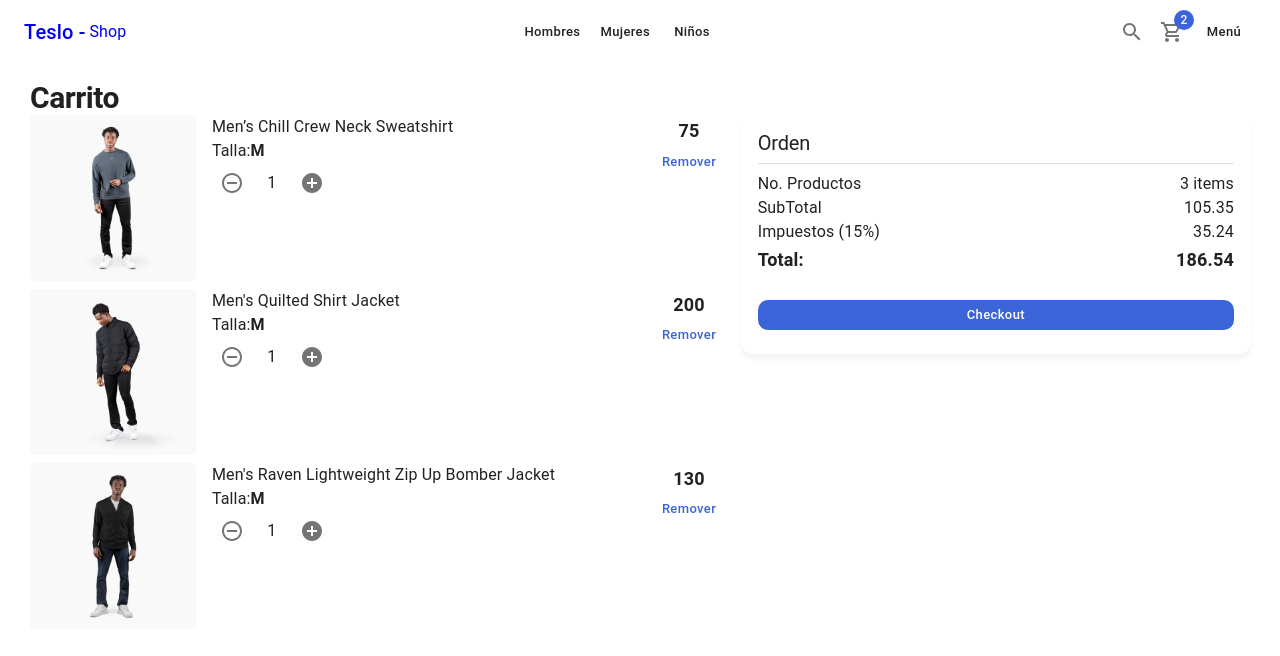
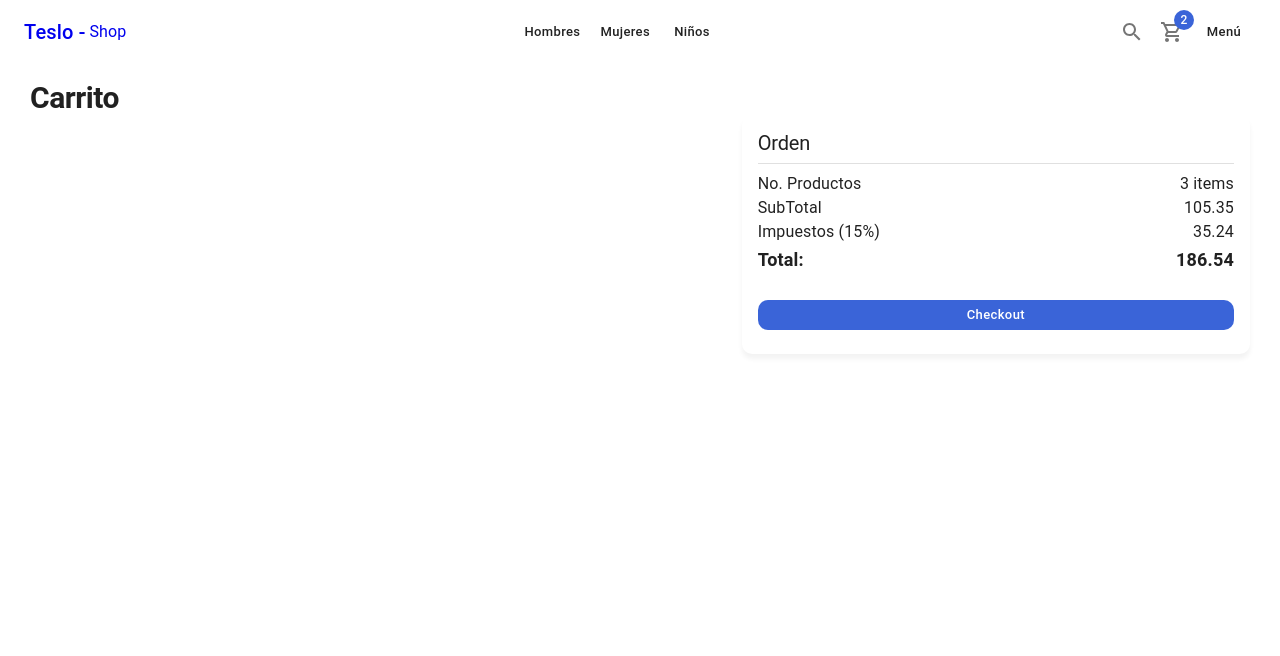
Before and after one commit to wongkevinmanuel/teslo-shop, a Next.js app: page /cart in a window 1280 px wide. Shown: the top 656 px of the page. Built offline with nearby package versions, Linux system fonts and the light colour scheme.

Commit message:
Mostrar productos del carrito de compras

```diff
--- a/components/cart/CartList.tsx
+++ b/components/cart/CartList.tsx
@@ -1,14 +1,12 @@
 
-import React, {FC} from 'react'
+import React, {FC, useContext} from 'react'
 import { initialData } from '../../database/products'
 import { CardActionArea, CardMedia, Grid, Typography, Link, Box, Button } from '@mui/material'
 import NextLink from 'next/link';
 import { ItemCounter } from '../ui';
+import CartContext from '../../context/cart/CartContext';
 
-const productsInCart = [
-    initialData.products[0],
-    initialData.products[1],
-    initialData.products[2]]
+
 
 interface Props{
     editable ?: boolean;
@@ -16,10 +14,11 @@ interface Props{
 }
 /*TODO: updatedQuantity agregar el metodo del compoenete <ItemCounter></ItemCounter> */
 export const CartList:FC<Props> = ({editable = false}) => {
-return (
+    const {cart} = useContext(CartContext);
+    return (
     <>
     {
-        productsInCart.map(
+        cart.map(
             product => (
                <Grid container spacing={2} key={product.slug} sx={{ mb:1}}>
                 <Grid item xs={3}>
@@ -27,7 +26,7 @@ return (
                     <Link href='/product/slug' component={NextLink}>
                         <CardActionArea>
                             <CardMedia
-                            image={`/products/${product.images[0]}`}
+                            image={`/products/${product.image}`}
                             component='img'
                             sx={{borderRadius:'5px'}}></CardMedia>
                         </CardActionArea>
```
